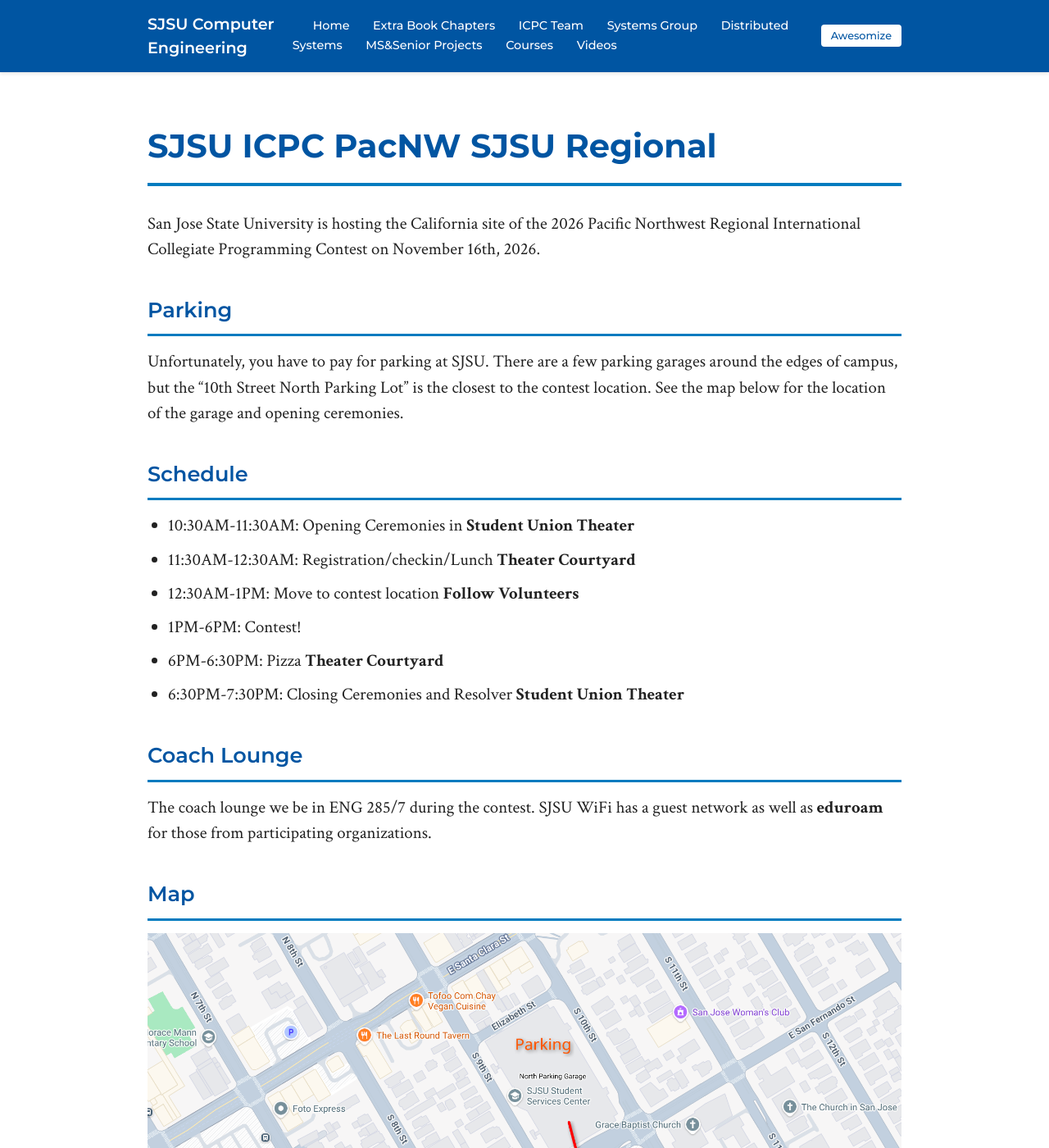
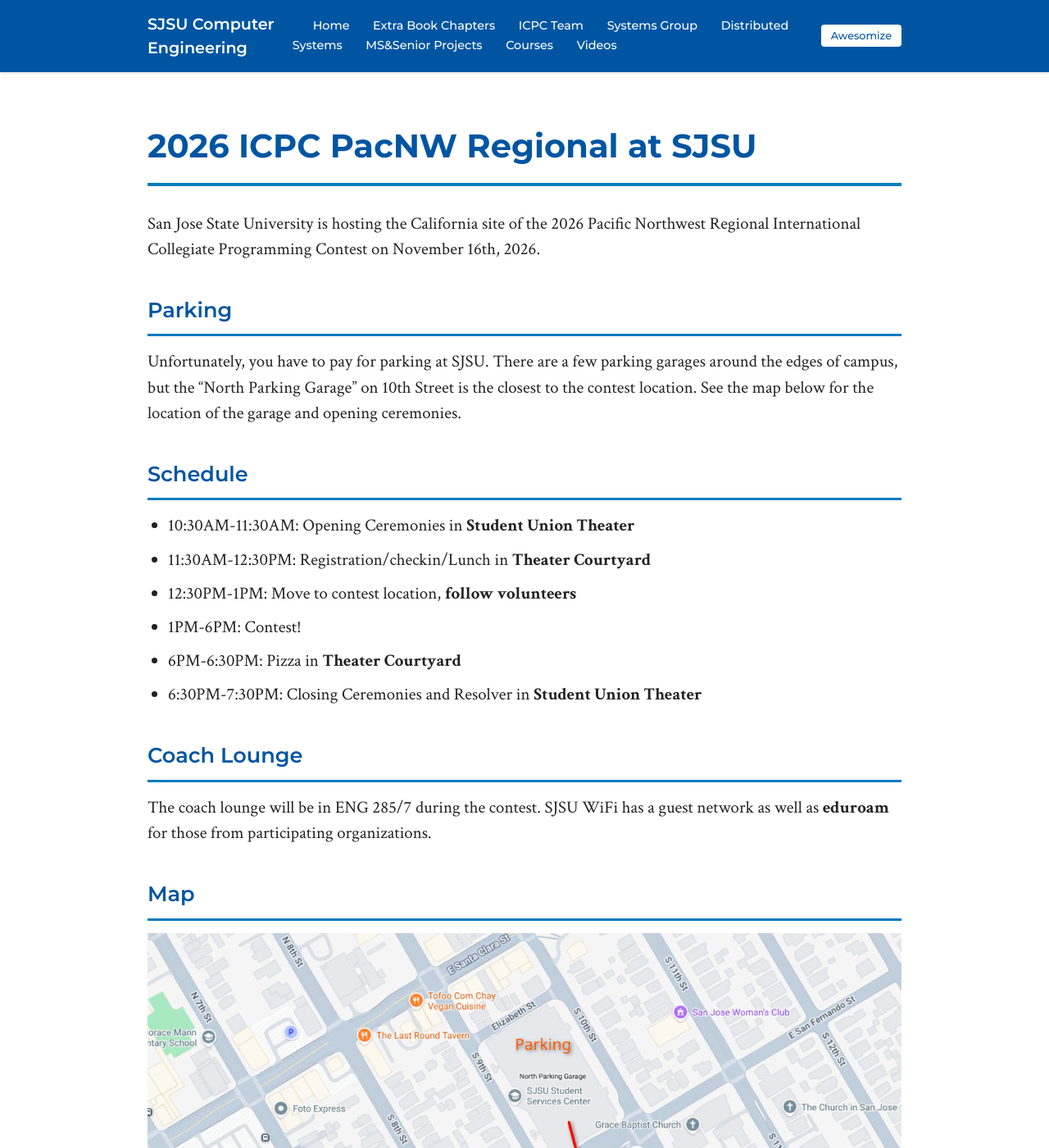
Before and after one commit to breed/benreed-sjsu, a Jekyll site: the page built from icpc/icpc2026.md, in a window 1280 px wide and 1400 px high. Shown: the whole window at 82% size. Built offline with Jekyll 4.4.1, drawn with Linux system fonts in a browser that asks for light colours.

Commit message:
fix icpc 2026 page: schedule times, typo, parking name, smaller map
Co-Authored-By: Claude Fable 5.1 <noreply@anthropic.com>

```diff
--- a/icpc/icpc2026.md
+++ b/icpc/icpc2026.md
@@ -1,7 +1,7 @@
 ---
 layout: default
-title: SJSU ICPC PacNW SJSU Regional
-page_title: SJSU ICPC PacNW SJSU Regional
+title: 2026 ICPC PacNW Regional at SJSU
+page_title: 2026 ICPC PacNW Regional at SJSU
 ---
 
 San Jose State University is hosting the California site of the 2026 Pacific Northwest Regional International Collegiate Programming Contest on November 16th, 2026.
@@ -9,23 +9,23 @@ San Jose State University is hosting the California site of the 2026 Pacific Nor
 ## Parking
 
 Unfortunately, you have to pay for parking at SJSU.
-There are a few parking garages around the edges of campus, but the "10th Street North Parking Lot" is the closest to the contest location.
+There are a few parking garages around the edges of campus, but the "North Parking Garage" on 10th Street is the closest to the contest location.
 See the map below for the location of the garage and opening ceremonies.
 
 ## Schedule
 
 * 10:30AM-11:30AM: Opening Ceremonies in **Student Union Theater**
-* 11:30AM-12:30AM: Registration/checkin/Lunch **Theater Courtyard**
-* 12:30AM-1PM: Move to contest location **Follow Volunteers**
+* 11:30AM-12:30PM: Registration/checkin/Lunch in **Theater Courtyard**
+* 12:30PM-1PM: Move to contest location, **follow volunteers**
 * 1PM-6PM: Contest!
-* 6PM-6:30PM: Pizza **Theater Courtyard**
-* 6:30PM-7:30PM: Closing Ceremonies and Resolver **Student Union Theater**
+* 6PM-6:30PM: Pizza in **Theater Courtyard**
+* 6:30PM-7:30PM: Closing Ceremonies and Resolver in **Student Union Theater**
 
 ## Coach Lounge
 
-The coach lounge we be in ENG 285/7 during the contest.
+The coach lounge will be in ENG 285/7 during the contest.
 SJSU WiFi has a guest network as well as **eduroam** for those from participating organizations.
 
 ## Map
 
-![Parking in SJSU North Garage and Opening in SU Theater](icpc2026map.png)
+![Parking in SJSU North Parking Garage and Opening in SU Theater](icpc2026map.png)
```
Also changed, not shown: icpc/icpc2026map.png.
